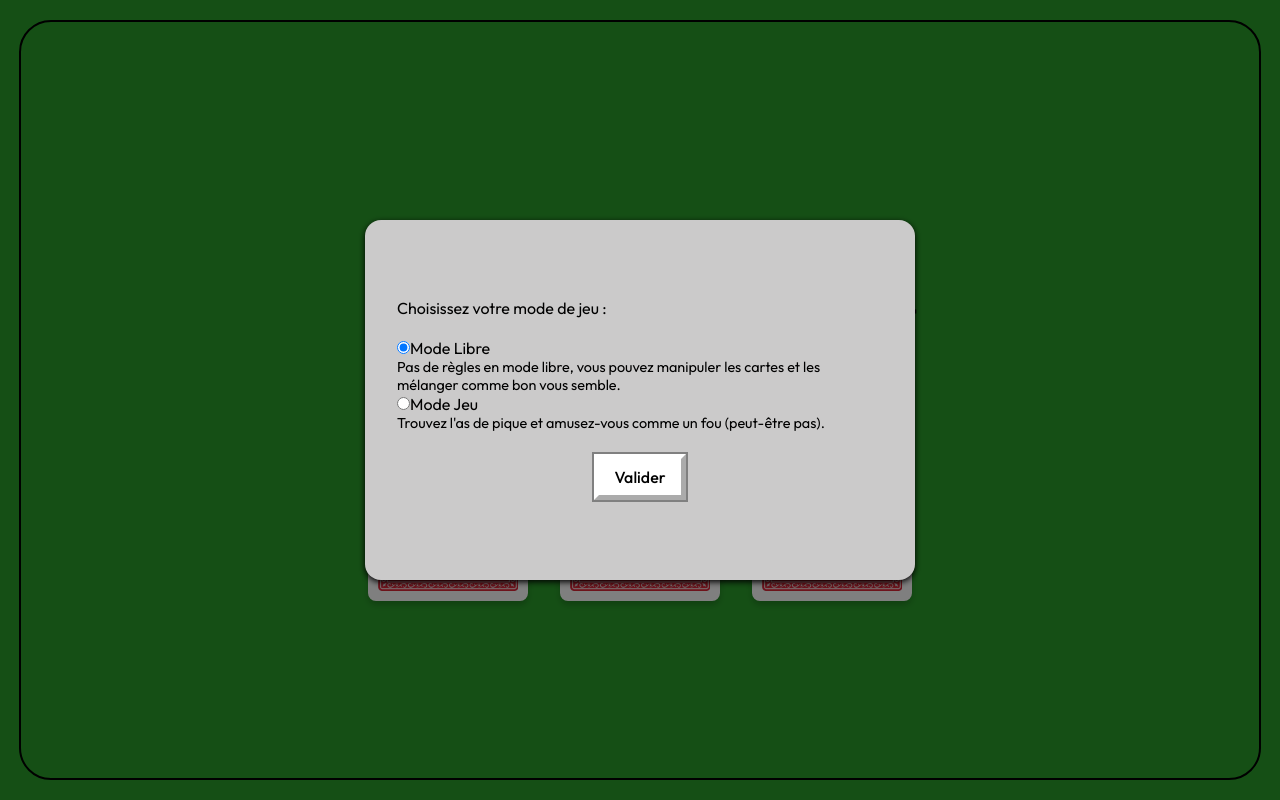
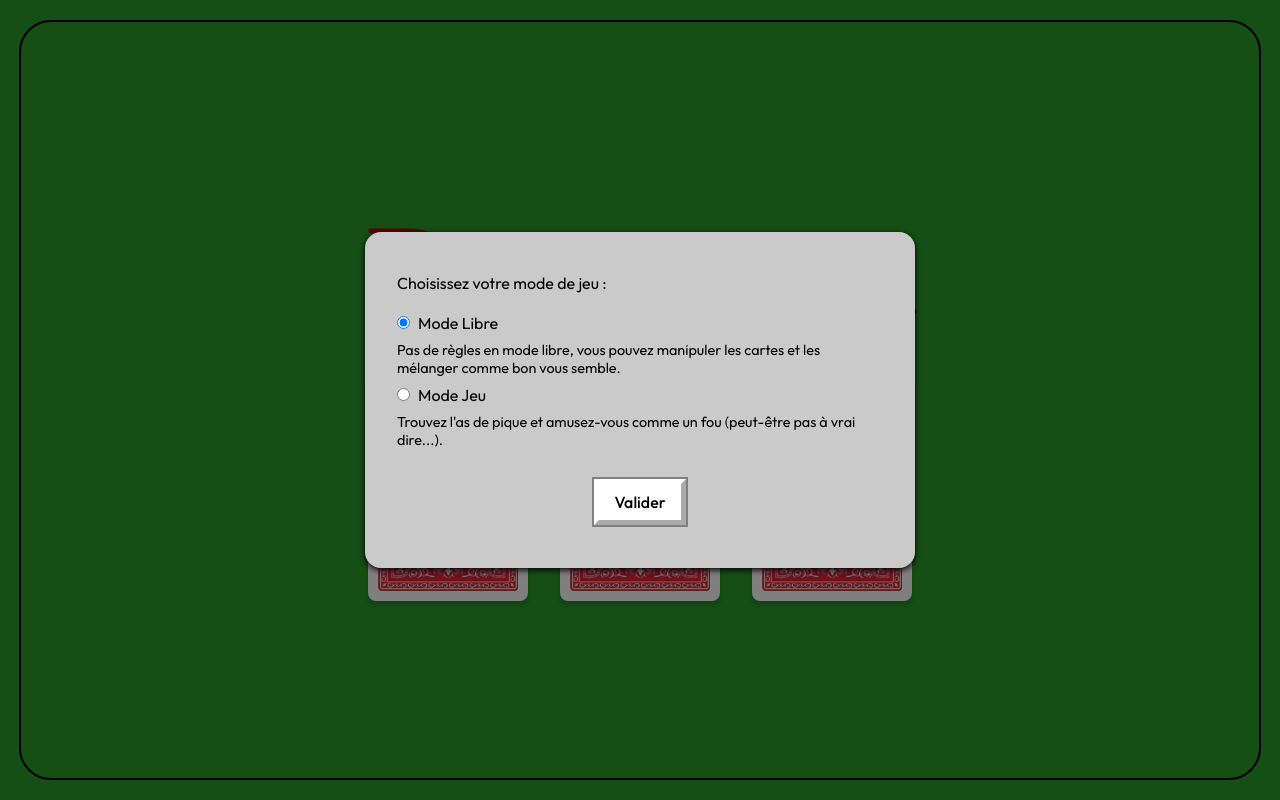
Before and after one commit to mguittari/bonneteau-app, a React (Vite) app: page / in a window 1280 px wide. Built offline with nearby package versions, Linux system fonts and the light colour scheme; a web font is replaced by a local one.

Commit message:
readme updated | url view parameter | algo and go back to modal home

```diff
--- a/index.html
+++ b/index.html
@@ -6,6 +6,11 @@
   <link rel="icon" type="image/svg+xml" href="./src/Assets/SpadeIcon.svg" />
   <meta name="viewport" content="width=device-width, initial-scale=1.0" />
   <title>Bonneteau</title>
+  <meta property="og:title" content="Bonneteau" />
+  <meta property="og:description" content="Trouvez l'as de pique" />
+  <meta property="og:image" content="/assets/Thumbnail.png" />
+  <meta property="og:url" content="https://mguittari.github.io/Bonneteau-app/" />
+  <meta property="og:type" content="website" />
 </head>
 
 <body>
--- a/src/Components/Modal/Modal.jsx
+++ b/src/Components/Modal/Modal.jsx
@@ -33,7 +33,9 @@ export default function Modal({ showModal, setShowModal, mode, setMode }) {
 							checked={data === "freeMode"}
 							onChange={handleChange}
 						/>
-						<label htmlFor="freeMode">Mode Libre</label>
+						<label className={styles.label} htmlFor="freeMode">
+							Mode Libre
+						</label>
 						<p className={styles.rules}>
 							Pas de règles en mode libre, vous pouvez manipuler les cartes et
 							les mélanger comme bon vous semble.
@@ -46,9 +48,12 @@ export default function Modal({ showModal, setShowModal, mode, setMode }) {
 							checked={data === "gameMode"}
 							onChange={handleChange}
 						/>
-						<label htmlFor="gameMode">Mode Jeu</label>
+						<label className={styles.label} htmlFor="gameMode">
+							Mode Jeu
+						</label>
 						<p className={styles.rules}>
-							Trouvez l'as de pique et amusez-vous comme un fou (peut-être pas).
+							Trouvez l'as de pique et amusez-vous comme un fou (peut-être pas à
+							vrai dire...).
 						</p>
 					</div>
 					<ButtonModal />
--- a/src/Components/Modal/Modal.module.css
+++ b/src/Components/Modal/Modal.module.css
@@ -4,7 +4,7 @@
     z-index: 1;
     width: 80vw;
     max-width: 550px;
-    height: 45vh;
+    height: 21rem;
     background-color: rgb(203, 202, 202);
     border-radius: 1rem;
     box-shadow: 0 2px 6px black;
@@ -22,16 +22,13 @@
     font-family: "Outfit";
 }
 
-.radios {
-
-
-
-
+.label {
+    margin-left: 0.5rem;
 }
 
 .rules {
-    font-size: 1rem;
     font-size: 0.9rem;
+    margin: 0.5rem 0;
 }
 
 .overlay {
--- a/src/Components/PlayMat/PlayMat.jsx
+++ b/src/Components/PlayMat/PlayMat.jsx
@@ -11,21 +11,38 @@ export default function PlayMat({ cards, setCards, shuffle }) {
 	const [ledScreen, setLedScreen] = useState("Où est l'as de pique ?");
 	const [isDisabled, setIsDisabled] = useState(false);
 	const [attempt, setAttempt] = useState(0);
+	const [isSpade, setIsSpade] = useState(false);
 	console.log("tentative", attempt);
+
+	const handleTitleClick = () => {
+		window.location.reload(); // Rafraîchit la page
+	};
+
+	const returnLastCard = () => {
+		setCards((prevCards) =>
+			prevCards.map((card) =>
+				card.shape === "spade" ? { ...card, is_face_down: false } : card,
+			),
+		);
+	};
 
 	const returnCard = (id) => {
 		const updatedCards = cards.map((card) => {
 			if (card.id === id) {
+				if (mode === "gameMode") {
 					if (card.shape === "spade") {
-					setLedScreen("Bravo !!!");
+						setLedScreen("Bravo :) !!!");
 						setIsDisabled(true);
+						setIsSpade(true);
 						console.log("Bravo !!");
 					} else if (card.shape !== "spade" && attempt === 0) {
-					console.log("Essaie encore");
+						setLedScreen("Essaie encore ;)");
 						setAttempt(attempt + 1);
 					} else if (card.shape !== "spade" && attempt === 1) {
 						setIsDisabled(true);
-					console.log("perdu");
+						setLedScreen("Perdu :(");
+						setTimeout(returnLastCard, 2000);
+					}
 				}
 				return {
 					...card,
@@ -45,8 +62,22 @@ export default function PlayMat({ cards, setCards, shuffle }) {
 		<div className={styles["play-mat"]}>
 			<div className={styles.border}>
 				<div className={styles.header}>
-					<h1>Bonneteau</h1>
-					{mode === "gameMode" && <ScreenInformations ledScreen={ledScreen} />}
+					<h1
+						className={styles.title}
+						onClick={handleTitleClick}
+						onKeyDown={handleTitleClick}
+						title="Cliquez ici pour relancer le jeu"
+					>
+						Bonneteau
+					</h1>
+
+					{mode === "gameMode" && (
+						<ScreenInformations
+							ledScreen={ledScreen}
+							isSpade={isSpade}
+							attempt={attempt}
+						/>
+					)}
 				</div>
 				{showModal && (
 					<Modal
--- a/src/Components/PlayMat/PlayMat.module.css
+++ b/src/Components/PlayMat/PlayMat.module.css
@@ -7,11 +7,12 @@
     gap: 2.5rem;
   }
 
-  h1 {
+  .title {
     font-family: "Chicle";
     font-size: 5.5rem;
     color: var(--main-color);
     text-shadow: 6px 6px #020202;
+    cursor: pointer;
   }
 
   .author {
@@ -39,7 +40,7 @@
   }
 
   @media screen and (width > 768px){
-    h1{
+    .title{
       font-size: 7.5rem;
 
     }
--- a/src/Components/ScreenInformations/ScreenInformations.jsx
+++ b/src/Components/ScreenInformations/ScreenInformations.jsx
@@ -1,10 +1,16 @@
 import styles from "../ScreenInformations/ScreenInformations.module.css";
 
-export default function ScreenInformations({ ledScreen }) {
+export default function ScreenInformations({ ledScreen, attempt, isSpade }) {
 	return (
 		<>
 			<div className={styles.screen}>
-				<p className={styles.text1}>{ledScreen}</p>
+				<p
+					className={
+						isSpade || ledScreen === "Perdu :(" ? styles.text2 : styles.text1
+					}
+				>
+					{ledScreen}
+				</p>
 			</div>
 		</>
 	);
--- a/src/Components/ScreenInformations/ScreenInformations.module.css
+++ b/src/Components/ScreenInformations/ScreenInformations.module.css
@@ -2,7 +2,7 @@
     0% {
       transform: translateX(100%);      /* position initiale à droite */
     }
-     40% {
+    40% {
         transform: translateX(0); /* Arrivée au centre */
     }
     60% {
@@ -10,6 +10,15 @@
     }
     100% {
       transform: translateX(-100%);  /* position finale à gauche */
+    }
+  }
+
+  @keyframes blink {
+    0%, 100% {
+      opacity: 1;
+    }
+    50% {
+      opacity: 0;
     }
   }
 
@@ -45,4 +54,5 @@ font-size: 1.5rem;
 font-weight: 500;
 display: inline-block;
 text-align: center;
+animation: blink 0.8s 3;
 }
```
Also changed, not shown: public/Thumbnail.png (added), 1 other file (tests, documents, lock files or other folders). Lines whose indentation alone changed are shown as unchanged.
